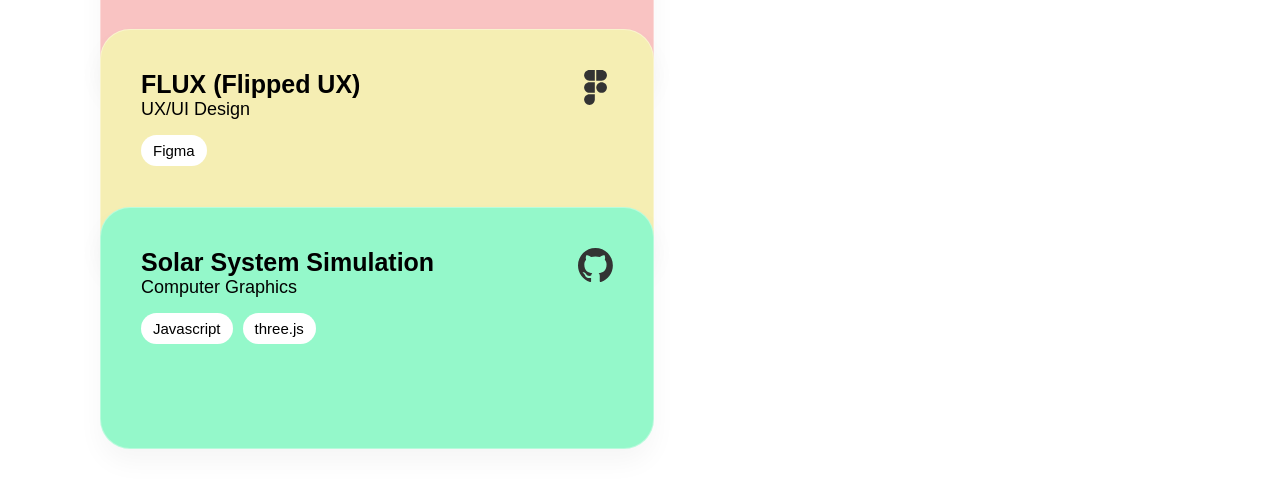
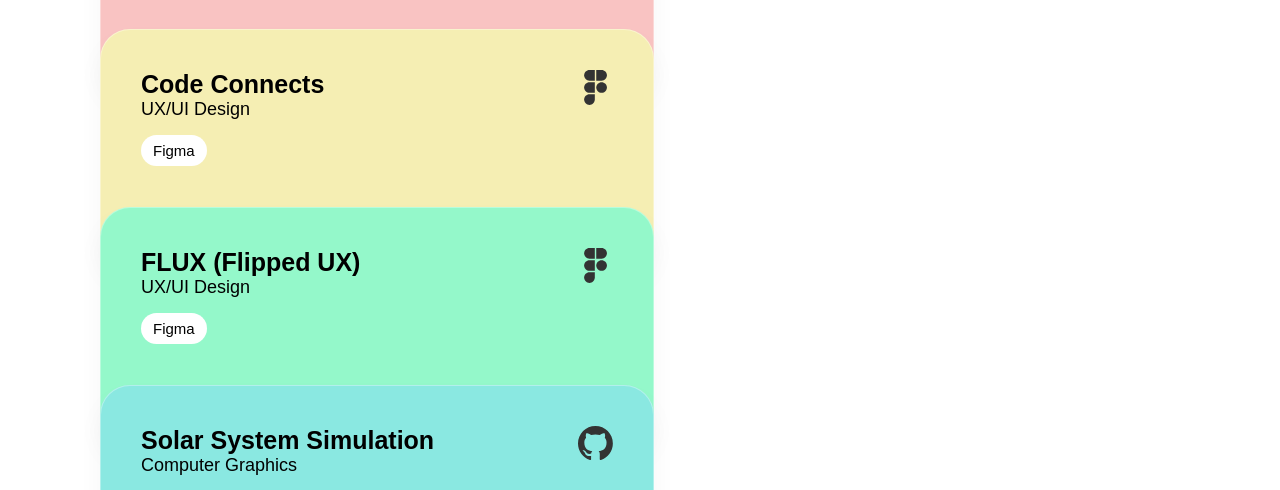
Before and after one commit to anhmvc/anhmvc.github.io, a React (Create React App) app: page /work in a window 1280 px wide. Shown: the part 980-1470 px from the top of the page. Built offline with nearby package versions, Linux system fonts and the light colour scheme.

Commit message:
Added code connects

```diff
--- a/src/pages/Work/Work.tsx
+++ b/src/pages/Work/Work.tsx
@@ -9,10 +9,11 @@ import met from "../../static/images/met.png";
 import saru from "../../static/images/saru.png";
 import solar from "../../static/images/solar.gif";
 import flux from "../../static/images/flux.gif";
+import code from "../../static/images/code-connects.png";
 
 export default function Work() {
-  const [isHover, setHover] = useState(true);
-  const [hoverItem, setHoverItem] = useState(0);
+  const [isHover, setHover] = useState(false);
+  const [hoverItem, setHoverItem] = useState(-1);
 
   const COLORS = ["Green", "Teal", "Purple", "Pink", "Yellow"];
   const PROJECTS = [
@@ -30,7 +31,7 @@ export default function Work() {
     //   title: "Keep Shopping For",
     //   subtitle: "Full Stack Development, Front-End Development",
     //   tech: ["Typescript", "React.js", "React Native", "API Development"],
-    //   links: new Map<string, string>([]),
+    //   links: new Map<string, string>(["website","https://www.amazon.com"]),
     //   img: "",
     // },
     {
@@ -63,23 +64,28 @@ export default function Work() {
       ]),
       img: met,
     },
-    // {
-    //   title: "Code Connects",
-    //   subtitle: "UX/UI Design",
-    //   tech: ["Figma"],
-    //   links: new Map<string, string>([
-    //     [
-    //       "figma",
-    //       "https://www.figma.com/file/x9uSlKCqGt2z7yIVAuWQwq/CodeConnects-Student-Portal?type=design&mode=design&t=YPJclAjHmikwh1SZ-1",
-    //     ],
-    //   ]),
-    //   img: "",
-    // },
+    {
+      title: "Code Connects",
+      subtitle: "UX/UI Design",
+      tech: ["Figma"],
+      links: new Map<string, string>([
+        [
+          "figma",
+          "https://www.figma.com/file/x9uSlKCqGt2z7yIVAuWQwq/CodeConnects-Student-Portal?type=design&mode=design&t=YPJclAjHmikwh1SZ-1",
+        ],
+      ]),
+      img: code,
+    },
     {
       title: "FLUX (Flipped UX)",
       subtitle: "UX/UI Design",
       tech: ["Figma"],
-      links: new Map<string, string>([["figma", "figma"]]),
+      links: new Map<string, string>([
+        [
+          "figma",
+          "https://www.figma.com/file/WDWXIQHBTCNcrm7Uw0qSjO/FLUX-(Flipped-UX)?type=design&node-id=0%3A1&mode=design&t=JdtEayZGqwAj2kxU-1",
+        ],
+      ]),
       img: flux,
     },
     {
```
Also changed, not shown: src/static/images/code-connects.png (added).
